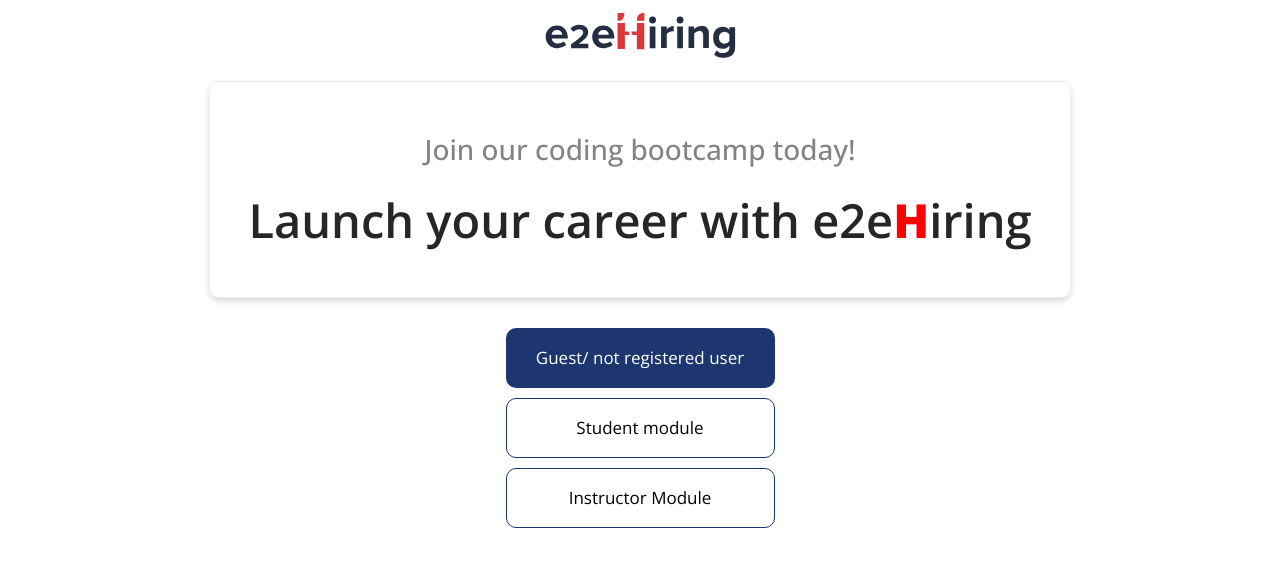
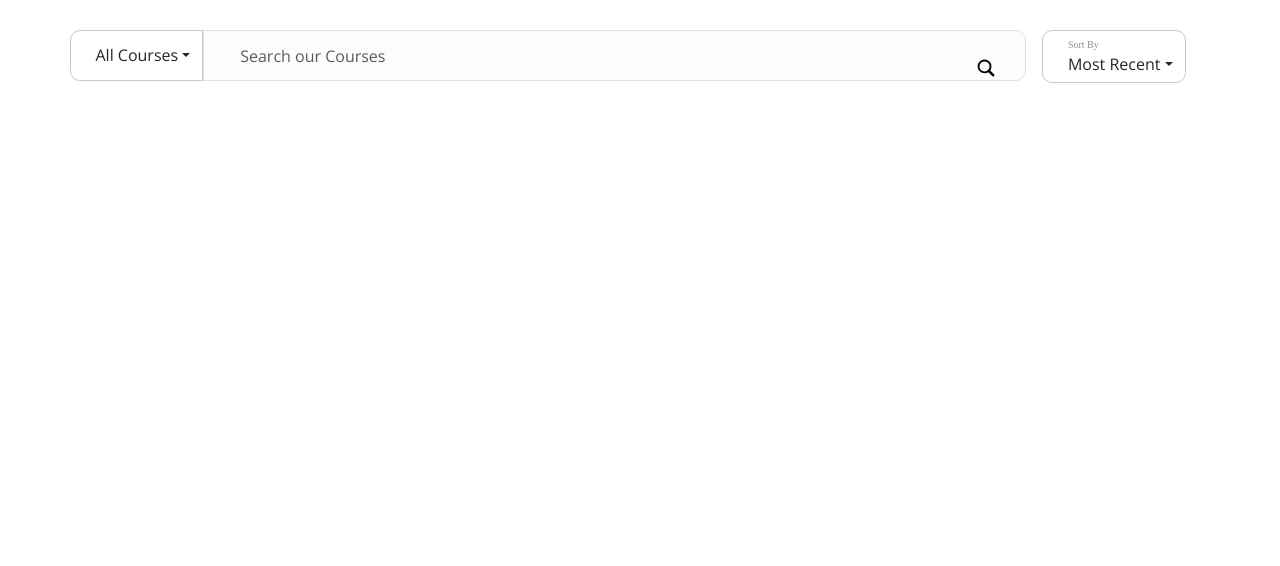
Before and after one commit to janmenjaya7/Course-management-system, a React (Create React App) app: page / in a window 1280 px wide. Shown: the top 566 px of the page. Built offline with nearby package versions, Linux system fonts and the light colour scheme; a web font is replaced by a local one.

Commit message:
search nav bar

```diff
--- a/src/App.js
+++ b/src/App.js
@@ -1,9 +1,11 @@
 import "./App.css";
 import Router from "./Router/Router";
+import Searchnav from "./components/searchnvabar/Searchnav";
 function App() {
   return (
     <>
-      <Router />
+      {/* <Router /> */}
+      <Searchnav/>
     </>
   )
 }
--- a/src/components/searchnvabar/Searchnav.jsx
+++ b/src/components/searchnvabar/Searchnav.jsx
@@ -1,66 +1,266 @@
-import React from "react";
-import "bootstrap/dist/css/bootstrap.min.css";
-import "./searchnav.css";
+// import React from "react";
+// import "bootstrap/dist/css/bootstrap.min.css";
+// import "./searchnav.css";
+// const Searchnav = () => {
+//   return (
+//     <div>
+//       <div className="container container-search">
+//         <div class="input-group mb-3 search-box">
+//           <button
+//             class="btn btn-outline-secondry dropdown-toggle"
+//             type="button"
+//             data-bs-toggle="dropdown"
+//             aria-expanded="false"
+//           >
+//             Dropdown
+//           </button>
+//           <ul class="dropdown-menu">
+//             <li>
+//               <a class="dropdown-item" href="#">
+//                 Action
+//               </a>
+//             </li>
+//             <li>
+//               <a class="dropdown-item" href="#">
+//                 Another action
+//               </a>
+//             </li>
+//             <li>
+//               <a class="dropdown-item" href="#">
+//                 Something else here
+//               </a>
+//             </li>
+
+//             <li>
+//               <a class="dropdown-item" href="#">
+//                 Separated link
+//               </a>
+//             </li>
+//           </ul>
+//           <input
+//             type="text"
+//             className="form-control shadow-none"
+//             aria-label="Text input with dropdown button"
+//           />
+//         </div>
+//         <div>
+//           {/* second dropdown */}
+//         <div class="dropdown">
+//   <a className="btn  dropdown-toggle dropdown-second" href="#" role="button" data-bs-toggle="dropdown" aria-expanded="false">
+
+//    Dropdown link
+//   </a>
+
+//   <ul class="dropdown-menu">
+//     <li><a class="dropdown-item" href="#">Action</a></li>
+//     <li><a class="dropdown-item" href="#">Another action</a></li>
+//     <li><a class="dropdown-item" href="#">Something else here</a></li>
+//   </ul>
+// </div>
+//         </div>
+//       </div>
+//     </div>
+//   );
+// };
+
+// export default Searchnav;
+
+// import React from 'react'
+// import "./searchnav.css"
+
+// function Searchnav() {
+//   return (
+//     <div className='d-flex'>
+
+// <select class="dropdown" id="alphalist" >
+//      <option value="a">A</option>
+//      <option value="b">B</option>
+//      <option value="c">C</option>
+//    </select> <br/> <br/>
+
+//    <div class="search_bar">
+//      <input class="search_nav" type="text" placeholder="Search..."/>
+//      <span class="fa fa-search"></span>
+//    </div>
+
+//     </div>
+//   )
+// }
+
+// export default Searchnav
+
+import React from 'react'
+import 'bootstrap/dist/css/bootstrap.min.css'
+
+import './searchnav.css'
+import searchicon from '../../assets/logo/search-24px.svg'
+
 const Searchnav = () => {
   return (
-    <div>
+    <div style={{ marginTop: '30px', marginRight: '25px' }}>
       <div className="container container-search">
-        <div class="input-group mb-3 search-box">
+        {/* Dropdown with label */}
+        <div className="dropdown">
           <button
-            class="btn btn-outline-secondry dropdown-toggle"
+            style={{
+              borderRadius: '10px 0px 0px 10px',
+              paddingLeft: '25px',
+              paddingBottom: '13px',
+              paddingTop: '12px',
+              backgroundColor: '#FFFFFF',
+              border: '1px solid #C9C9C9 ',
+              color: '#262626',
+            }}
+            className="btn btn-outline-secondary dropdown-toggle"
             type="button"
+            id="dropdown"
             data-bs-toggle="dropdown"
             aria-expanded="false"
           >
-            Dropdown
+            All Courses
           </button>
-          <ul class="dropdown-menu">
+          <ul
+            className="dropdown-menu  dropdownMenuStyle"
+            aria-labelledby="dropdown"
+          >
             <li>
-              <a class="dropdown-item" href="#">
-                Action
+              <span className="dropdown-item" style={{color:" #999999", fontSize:"14px", fontFamily:"Open Sans"}}>
+                Catagories
+              </span>
+            </li>
+            <li>
+              <hr className="dropdown-divider" />
+            </li>
+            <li>
+              <a className="dropdown-item" href="#">
+                Data Science
               </a>
             </li>
             <li>
-              <a class="dropdown-item" href="#">
-                Another action
+              <hr className="dropdown-divider" />
+            </li>
+            <li>
+              <a className="dropdown-item" href="#">
+                Business
               </a>
             </li>
             <li>
-              <a class="dropdown-item" href="#">
-                Something else here
+              <hr className="dropdown-divider" />
+            </li>
+            <li>
+              <a className="dropdown-item" href="#">
+                Computer Science
               </a>
             </li>
-
             <li>
-              <a class="dropdown-item" href="#">
-                Separated link
+              <hr className="dropdown-divider" />
+            </li>
+            <li>
+              <a className="dropdown-item" href="#">
+                Information Technology
+              </a>
+            </li>
+            <li>
+              <hr className="dropdown-divider" />
+            </li>
+            <li>
+              <a className="dropdown-item" href="#">
+                Health
+              </a>
+            </li>
+            <li>
+              <hr className="dropdown-divider" />
+            </li>
+            <li>
+              <a className="dropdown-item" href="#">
+                Personal Development
+              </a>
+            </li>
+            <li>
+              <hr className="dropdown-divider" />
+            </li>
+            <li>
+              <a className="dropdown-item" href="#">
+                Social Science
+              </a>
+            </li>
+            <li>
+              <hr className="dropdown-divider" />
+            </li>
+            <li>
+              <a className="dropdown-item" href="#">
+                Arts
               </a>
             </li>
           </ul>
+        </div>
+
+        <div className="search-box  searchBoxMainStyle">
           <input
             type="text"
-            className="form-control shadow-none"
+            className="form-control shadow-none  searchBoxStyle"
             aria-label="Text input with dropdown button"
+            placeholder="Search our Courses"
           />
+          <span>
+            <img className=" logoSearchStyle" src={searchicon} alt="icon" />
+          </span>
         </div>
-        <div>
-          {/* second dropdown */}
-        <div class="dropdown">
-  <a className="btn  dropdown-toggle dropdown-second" href="#" role="button" data-bs-toggle="dropdown" aria-expanded="false">
 
-   Dropdown link
-  </a>
-
-  <ul class="dropdown-menu">
-    <li><a class="dropdown-item" href="#">Action</a></li>
-    <li><a class="dropdown-item" href="#">Another action</a></li>
-    <li><a class="dropdown-item" href="#">Something else here</a></li>
-  </ul>
-</div>
+        <div className="dropdown">
+          <button
+            style={{
+              borderRadius: '10px 10px',
+              paddingLeft: '25px',
+              // paddingBottom: '13px',
+              // paddingTop: '2px',
+              backgroundColor: '#FFFFFF',
+              border: '1px solid #C9C9C9 ',
+              fontFamily: 'Open Sans',
+              marginLeft: '16px',
+              color: '#262626',
+            }}
+            className="btn btn-outline-secondary dropdown-toggle"
+            type="button"
+            id="dropdown"
+            data-bs-toggle="dropdown"
+            aria-expanded="false"
+          >
+            <div
+              style={{
+                fontFamily: 'Opens Sans',
+                fontSize: '10px',
+                color: '#262626',
+                textAlign: 'start',
+                opacity: '0.5',
+              }}
+            >
+              Sort By
+            </div>
+            Most Recent
+          </button>
+          <ul
+            className="dropdown-menu  dropdownMenuStyle2"
+            aria-labelledby="dropdown"
+          >
+            <li>
+              <a className="dropdown-item" href="#">
+                Most Recent
+              </a>
+            </li>
+            <li>
+              <hr className="dropdown-divider" />
+            </li>
+            <li>
+              <a className="dropdown-item" href="#">
+                Most Popular
+              </a>
+            </li>
+          </ul>
         </div>
       </div>
     </div>
-  );
-};
+  )
+}
 
-export default Searchnav;
+export default Searchnav
--- a/src/components/searchnvabar/searchnav.css
+++ b/src/components/searchnvabar/searchnav.css
@@ -1,4 +1,4 @@
-.container-search{
+/* .container-search{
     display: flex;
     column-gap: 20px;
     justify-content: center;
@@ -20,3 +20,43 @@
 border-radius: 10px;
 
 }
+
+.divider {
+    border-left: 1px solid #ccc;
+    height: 30px;
+    margin: 0 10px;
+  }
+
+ */
+
+.dropdownMenuStyle {
+  box-shadow: 0px 3px 6px #00000029;
+  border: 1px solid #eeeeee;
+  border-radius: 10px;
+  background: #ffffff;
+  font-family: 'Open Sans';
+}
+
+.searchBoxMainStyle {
+  width: 100%;
+  font-family: 'Open Sans';
+}
+
+.searchBoxStyle {
+  background-color: #fcfcfc;
+  border-radius: 0px 10px 10px 0px;
+  padding-left: 36px;
+  padding-top: 13px;
+  padding-bottom: 12px;
+  width: 100%;
+  font-family: 'Open Sans';
+  position: relative;
+}
+
+.logoSearchStyle {
+  position: absolute;
+  /* top: 50%;
+  bottom: 50%; */
+  right: 22%;
+  top:7%;
+}
```
Also changed, not shown: src/assets/logo/search-24px.svg (added).
